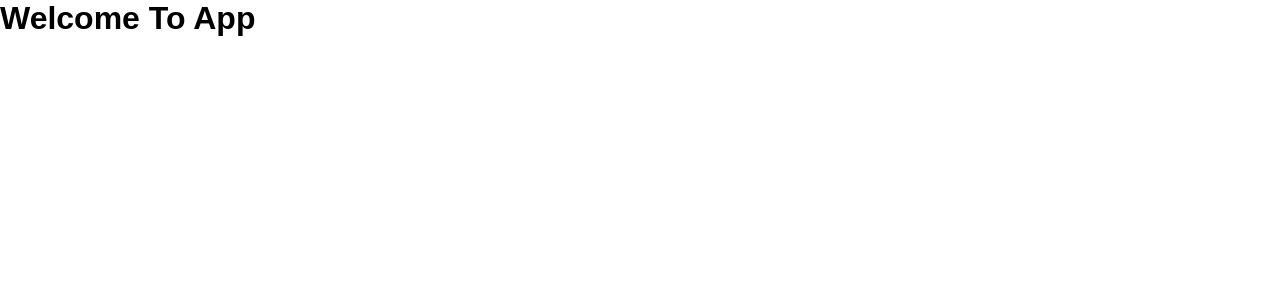
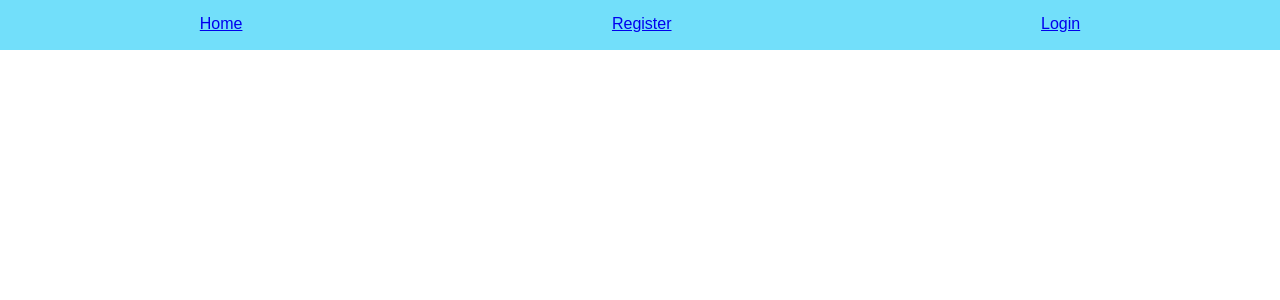
Before and after one commit to C4-AbedalelahHyari/MERAKI_Academy_Project_4, a React (Create React App) app in the folder frontend/: page / in a window 1280 px wide. Before the commit this address had no page. Shown: the top 300 px of the page. Built offline with nearby package versions, Linux system fonts and the light colour scheme.

Commit message:
Create new component called Home and put the nav-bar inside it

```diff
--- a/frontend/src/App.css
+++ b/frontend/src/App.css
@@ -12,6 +12,13 @@
 .LoginForm {
   border: 5px solid red;
   margin: 15px;
+}
+.navbar {
+  display: flex;
+  height: 50px;
+  padding: 15px;
+  background-color: rgb(114, 223, 250);
+  justify-content: space-around;
 }
 
 .Register,
--- a/frontend/src/App.js
+++ b/frontend/src/App.js
@@ -3,12 +3,13 @@ import React from "react";
 import { Routes, Route } from "react-router-dom";
 import Register from "./components/Register";
 import Login from "./components/Login";
+import Home from "./components/Home";
 
 function App() {
   return (
     <div className="App">
-      <h1>Welcome To App</h1>
       <Routes>
+        <Route path="/" element={<Home />} />
         <Route path="/register" element={<Register />} />
         <Route path="/login" element={<Login />} />
       </Routes>
--- /dev/null
+++ b/frontend/src/components/Home.js
@@ -0,0 +1,24 @@
+import React from "react";
+import { Link } from "react-router-dom";
+
+const Home = () => {
+  return (
+    <>
+      <div className="home">
+        <nav className="navbar">
+          <Link className="Link" to="/">
+            Home
+          </Link>
+          <Link className="Link" to="/register">
+            Register
+          </Link>
+          <Link className="Link" to="/login">
+            Login
+          </Link>
+        </nav>
+      </div>
+    </>
+  );
+};
+
+export default Home;
```
